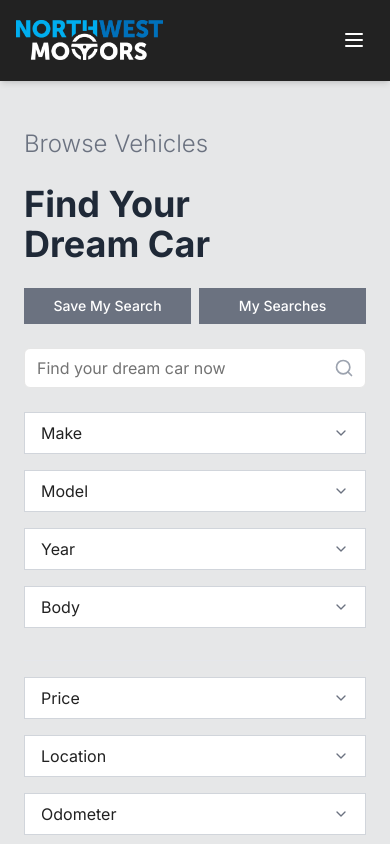
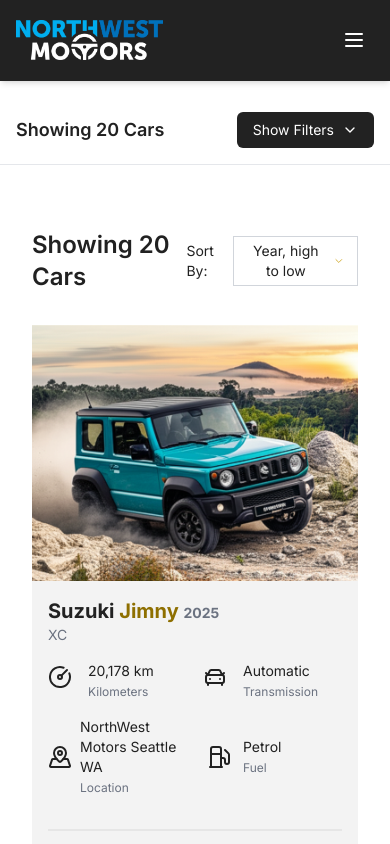
Before and after one commit to TechSolutionAI/northwest-motors, a Next.js app: page /inventory in a window 390 px wide. Shown: the top 844 px of the page. Built offline with nearby package versions, Linux system fonts and the light colour scheme.

Commit message:
chore: make menu mobile friendly

```diff
--- a/app/inventory/page.tsx
+++ b/app/inventory/page.tsx
@@ -14,6 +14,14 @@ export default function BrowseVehicles() {
   const [currentPage, setCurrentPage] = useState(1)
   const vehiclesPerPage = 9
 
+  // Mobile filter sidebar state
+  const [showMobileFilters, setShowMobileFilters] = useState(false)
+
+  // Toggle mobile filters
+  const toggleMobileFilters = () => {
+    setShowMobileFilters(!showMobileFilters)
+  }
+
   // Calculate total pages
   const totalPages = Math.ceil(vehicles.length / vehiclesPerPage)
 
@@ -29,8 +37,19 @@ export default function BrowseVehicles() {
     <div className="flex min-h-screen flex-col">
 
       <main className="flex flex-col md:flex-row">
+        {/* Mobile filter toggle button */}
+        <div className="md:hidden sticky mt-8 z-10 bg-white p-4 border-b border-gray-200 flex justify-between items-center">
+          <h2 className="text-lg font-semibold">Showing {vehicles.length} Cars</h2>
+          <button
+            onClick={toggleMobileFilters}
+            className="bg-dark text-white px-4 py-2 rounded-md flex items-center text-sm"
+          >
+            {showMobileFilters ? "Hide Filters" : "Show Filters"}
+            <ChevronDown className={`ml-2 h-4 w-4 transition-transform ${showMobileFilters ? "rotate-180" : ""}`} />
+          </button>
+        </div>
         {/* Sidebar */}
-        <FilterSidebar />
+        <FilterSidebar showMobileFilters={showMobileFilters} toggleMobileFilters={toggleMobileFilters} />
 
         {/* Main content */}
         <div className="flex-1 p-8">
--- a/app/page.tsx
+++ b/app/page.tsx
@@ -1,7 +1,3 @@
-import Image from "next/image"
-import Link from "next/link"
-import { ChevronDown, ChevronLeft, ChevronRight } from "lucide-react"
-import { Button } from "@/components/ui/button"
 import { HeroCarousel } from "@/components/home/hero-carousel"
 import FeaturedVehicles from "@/components/home/featured-vehicles"
 import { WhyChooseUs } from "@/components/home/why-choose-us"
--- a/components/inventory/filter-sidebar.tsx
+++ b/components/inventory/filter-sidebar.tsx
@@ -1,20 +1,45 @@
+"use client"
+
 import { ChevronDown, Search } from "lucide-react"
-import { Input } from "../ui/input"
+import { Input } from "@/components/ui/input"
 
-export default function FilterSidebar() {
+interface FilterSidebarProps {
+  showMobileFilters: boolean
+  toggleMobileFilters: () => void
+}
+
+export default function FilterSidebar({ showMobileFilters, toggleMobileFilters }: FilterSidebarProps) {
   return (
-    <div className="w-full md:w-96 bg-[#E6E7E8] p-6 pt-16 h-[calc(100vh-4rem)] sticky top-16 overflow-y-auto">
-      <h2 className="text-2xl text-gray-500 font-light mb-6">Browse Vehicles</h2>
+    <div
+      className={`${showMobileFilters ? "block" : "hidden"
+        } md:block w-full md:w-80 bg-gray-50 p-6 border-r border-gray-200 md:h-[calc(100vh-4rem)] md:sticky md:top-16 overflow-y-auto z-20`}
+    >
+      <div className="flex justify-between items-center md:hidden mb-4">
+        <h2 className="text-xl font-semibold">Filters</h2>
+        <button onClick={toggleMobileFilters} className="text-gray-500 p-2" aria-label="Close filters">
+          <svg width="20" height="20" viewBox="0 0 24 24" fill="none" xmlns="http://www.w3.org/2000/svg">
+            <path
+              d="M18 6L6 18M6 6L18 18"
+              stroke="currentColor"
+              strokeWidth="2"
+              strokeLinecap="round"
+              strokeLinejoin="round"
+            />
+          </svg>
+        </button>
+      </div>
 
-      <h1 className="text-4xl font-bold text-gray-800 mb-6">
+      <h2 className="text-2xl text-gray-500 font-light mb-4">Browse Vehicles</h2>
+
+      <h1 className="text-3xl md:text-4xl font-bold text-gray-800 mb-6">
         Find Your
         <br />
         Dream Car
       </h1>
 
-      <div className="flex flex-col-2 gap-2 mb-6">
-        <button className="bg-gray-500 text-white px-4 py-2 text-sm font-medium w-full">Save My Search</button>
-        <button className="bg-gray-500 text-white px-4 py-2 text-sm font-medium w-full">My Searches</button>
+      <div className="flex mb-6">
+        <button className="bg-gray-300 text-gray-700 px-3 py-2 text-sm font-medium">Save My Search</button>
+        <button className="bg-gray-200 text-gray-700 px-3 py-2 text-sm font-medium ml-2">My Searches</button>
       </div>
 
       <div className="relative mb-6">
@@ -34,7 +59,7 @@ export default function FilterSidebar() {
         ))}
       </div>
 
-      <div className="mt-8 pt-4 border-t border-gray-200">
+      <div className="mt-6 pt-4 border-t border-gray-200">
         {["Price", "Location", "Odometer", "Transmission"].map((filter) => (
           <div key={filter} className="relative mb-4">
             <button className="w-full flex items-center justify-between border border-gray-300 bg-white px-4 py-2 text-left">
@@ -44,6 +69,12 @@ export default function FilterSidebar() {
           </div>
         ))}
       </div>
+
+      <div className="mt-6 md:hidden">
+        <button onClick={toggleMobileFilters} className="w-full bg-dark text-white py-3 rounded-md">
+          Apply Filters
+        </button>
+      </div>
     </div>
   )
 }
--- a/components/main/pagination.tsx
+++ b/components/main/pagination.tsx
@@ -44,45 +44,54 @@ export default function Pagination({ currentPage, totalPages, onPageChange }: Pa
   }
 
   return (
-    <div className="flex items-center space-x-2">
+    <div className="flex items-center space-x-1 md:space-x-2">
       {/* Previous page button */}
       <button
         onClick={() => currentPage > 1 && onPageChange(currentPage - 1)}
         disabled={currentPage === 1}
-        className={`border rounded-md px-8 py-4 flex items-center justify-center ${currentPage === 1 ? "text-gray-400 cursor-not-allowed" : "text-gray-700 hover:bg-gray-100"
+        className={`border rounded-md px-2 md:px-4 py-1 md:py-2 flex items-center justify-center ${currentPage === 1 ? "text-gray-400 cursor-not-allowed" : "text-gray-700 hover:bg-gray-100"
           }`}
         aria-label="Previous page"
       >
-        <MoveLeft className="h-5 w-5" />
+        <MoveLeft className="h-4 w-4 md:h-5 md:w-5" />
       </button>
 
-      {/* Page numbers */}
+      {/* Page numbers - hide some on very small screens */}
+      <div className="hidden xs:flex items-center space-x-1 md:space-x-2">
         {getPageNumbers().map((page, index) =>
           page === "..." ? (
-          <span key={`ellipsis-${index}`} className="px-2">
+            <span key={`ellipsis-${index}`} className="px-1 md:px-2">
               ...
             </span>
           ) : (
             <button
               key={`page-${page}`}
               onClick={() => typeof page === "number" && onPageChange(page)}
-            className={`w-8 h-8 flex items-center justify-center rounded-md ${currentPage === page ? "bg-dark text-white" : "text-gray-700 hover:bg-gray-100"
+              className={`w-6 h-6 md:w-8 md:h-8 flex items-center justify-center rounded-md ${currentPage === page ? "bg-dark text-white" : "text-gray-700 hover:bg-gray-100"
                 }`}
             >
               {page}
             </button>
           ),
         )}
+      </div>
+
+      {/* Simple indicator for very small screens */}
+      <div className="xs:hidden flex items-center">
+        <span className="text-sm">
+          {currentPage} / {totalPages}
+        </span>
+      </div>
 
       {/* Next page button */}
       <button
         onClick={() => currentPage < totalPages && onPageChange(currentPage + 1)}
         disabled={currentPage === totalPages}
-        className={`border rounded-md px-8 py-4 flex items-center justify-center ${currentPage === totalPages ? "text-gray-400 cursor-not-allowed" : "text-gray-700 hover:bg-gray-100"
+        className={`border rounded-md px-2 md:px-4 py-1 md:py-2 flex items-center justify-center ${currentPage === totalPages ? "text-gray-400 cursor-not-allowed" : "text-gray-700 hover:bg-gray-100"
           }`}
         aria-label="Next page"
       >
-        <MoveRight className="h-5 w-5" />
+        <MoveRight className="h-4 w-4 md:h-5 md:w-5" />
       </button>
     </div>
   )
--- a/lib/mock-data.ts
+++ b/lib/mock-data.ts
@@ -12,7 +12,7 @@ export const makeOptions = [
   { value: "mercedes", label: "MERCEDES", stock: 5 },
 ]
 
-export  const modelOptions = [
+export const modelOptions = [
   { value: "camry", label: "CAMRY", stock: 8 },
   { value: "corolla", label: "COROLLA", stock: 6 },
   { value: "civic", label: "CIVIC", stock: 7 },
@@ -22,7 +22,7 @@ export  const modelOptions = [
   { value: "altima", label: "ALTIMA", stock: 4 },
 ]
 
-export  const locationOptions = [
+export const locationOptions = [
   { value: "seattle", label: "SEATTLE, WA", stock: 42 },
   { value: "portland", label: "PORTLAND, OR", stock: 35 },
   { value: "spokane", label: "SPOKANE, WA", stock: 18 },
@@ -34,7 +34,7 @@ export  const locationOptions = [
 
 
 // Sample vehicle data
-export const vehicles = [
+export const vehicles: Vehicle[] = [
   {
     id: 1,
     make: "Suzuki",
```
Also changed, not shown: lib/types.tsx (+14 -7 lines). Lines whose indentation alone changed are shown as unchanged.
